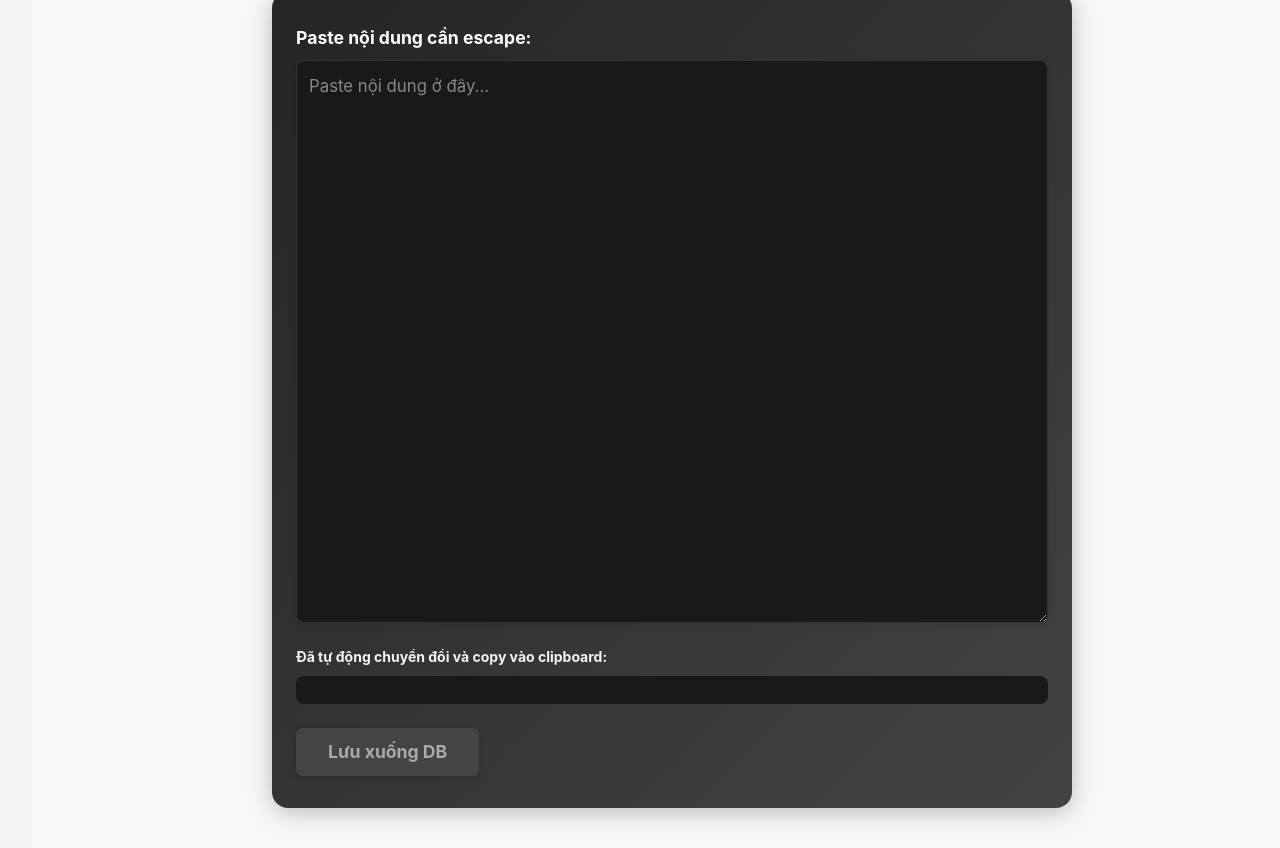
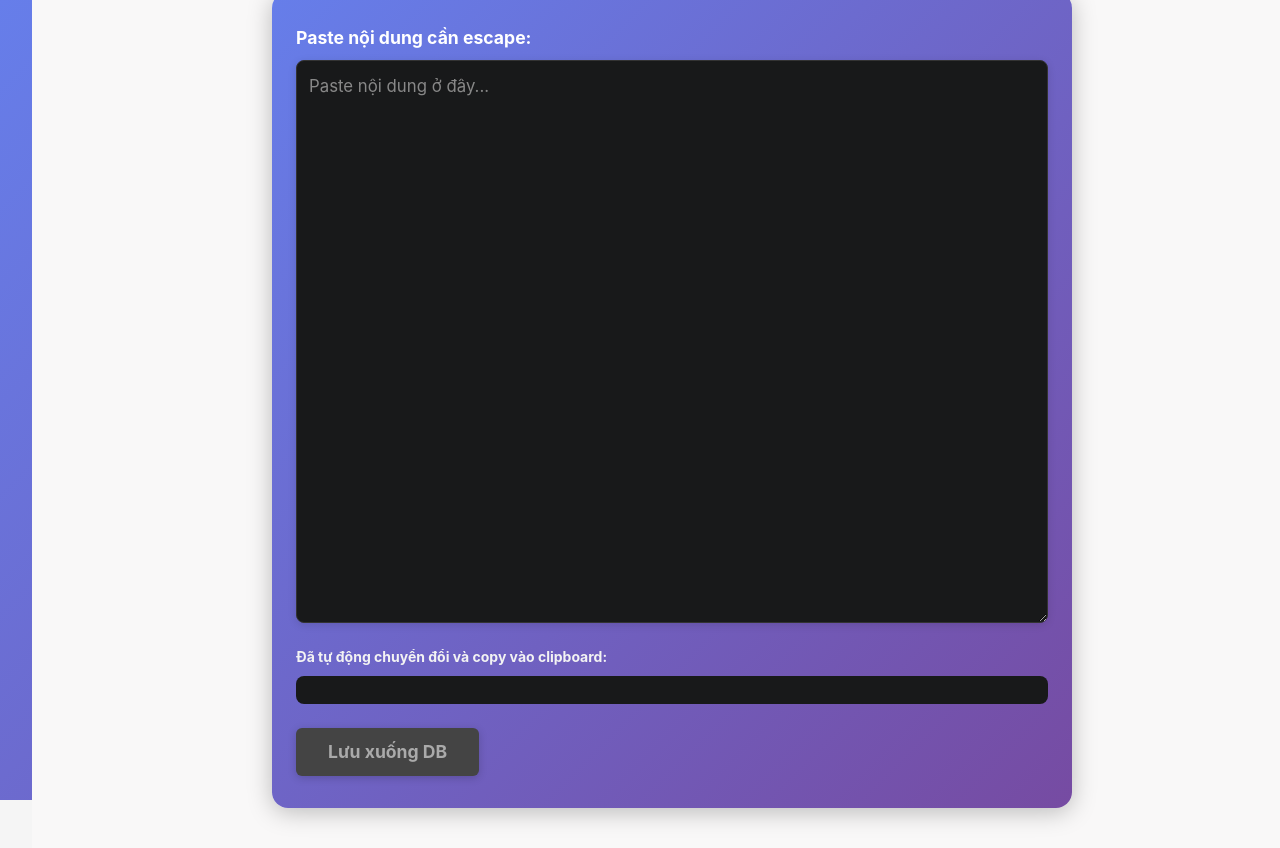
Before and after one commit to Vivfsymr/expense-fe, a Vue app in the folder expense-fe/: page /add-word in a window 1280 px wide. Shown: the top 848 px of the page. Built offline with nearby package versions, Linux system fonts and the light colour scheme; sample sign-in values are in the browser's storage.

Commit message:
Refactor AddWordView styling for improved visual consistency

```diff
--- a/expense-fe/src/views/AddWordView.vue
+++ b/expense-fe/src/views/AddWordView.vue
@@ -20,16 +20,14 @@
     <div v-if="error" class="error-msg">{{ error }}</div>
   </div>
 
-</template>
-
-
+ </template>
 <style scoped>
 .add-word-dark {
   max-width: 800px;
   margin: 40px auto;
   padding: 32px 24px;
   border-radius: 16px;
-  background: linear-gradient(135deg, #232526 0%, #414345 100%);
+  background: linear-gradient(135deg, #667eea 0%, #764ba2 100%);
   color: #f3f3f3;
   box-shadow: 0 4px 24px 0 rgba(0,0,0,0.25);
 }
@@ -93,6 +91,14 @@ label {
   font-weight: bold;
 }
 </style>
+<style>
+body {
+  background: linear-gradient(135deg, #667eea 0%, #764ba2 100%) !important;
+  min-height: 100vh;
+  margin: 0;
+  padding: 0;
+}
+</style>
 
 <script setup>
 import { ref, watch } from 'vue'
```
